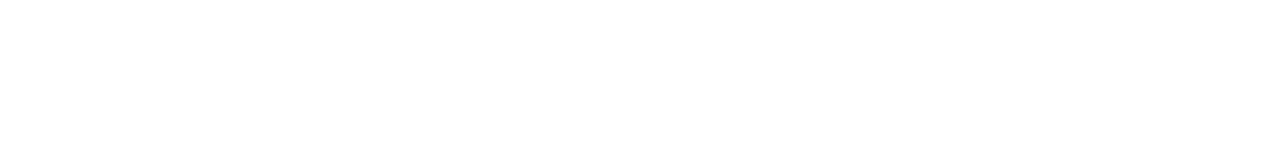
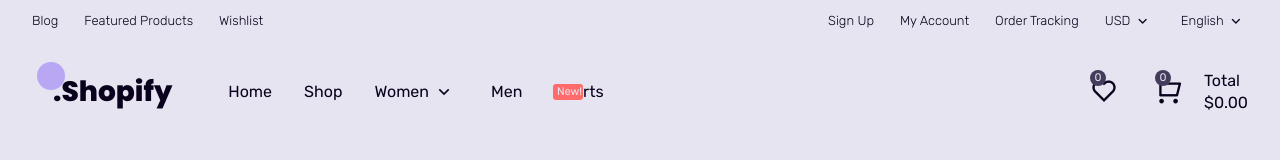
Before and after one commit to E-Emmy/E-commerce-website-2, a plain HTML site: page index.html in a window 1280 px wide. Drawn offline with nearby package versions, Linux system fonts and the light colour scheme.

Commit message:
updated some lines of code

```diff
--- a/index.html
+++ b/index.html
@@ -3,7 +3,141 @@
   <head>
     <meta charset="UTF-8" />
     <meta name="viewport" content="width=device-width, initial-scale=1.0" />
+    <!--~~~~~~FONT ICONS~~~~~~-->
+    <link
+      rel="stylesheet"
+      href=" https://cdnjs.cloudflare.com/ajax/libs/remixicon/4.1.0/remixicon.css"
+    />
+    <!--~~~~~~ CSS~~~~~~-->
+    <link rel="stylesheet" href="/style/style.css" />
+
     <title>SHOPIFY</title>
   </head>
-  <body></body>
+  <body>
+    <div id="page" class="site">
+      <!--~~~~~~HEADER~~~~~~-->
+      <header>
+        <div class="header-top mobile-hide">
+          <div class="container">
+            <div class="wrapper flexitem">
+              <div class="left">
+                <ul class="flexitem main-links">
+                  <li><a href="#">Blog</a></li>
+                  <li><a href="#">Featured Products</a></li>
+                  <li><a href="#">Wishlist</a></li>
+                </ul>
+              </div>
+              <div class="right">
+                <!--~~~~~~NAV LINKS~~~~~~-->
+                <ul class="flexitem main-links">
+                  <li><a href="#">Sign Up</a></li>
+                  <li><a href="#">My Account</a></li>
+                  <li><a href="#">Order Tracking</a></li>
+                  <li>
+                    <a href="#"
+                      >USD
+                      <span class="icon-small">
+                        <i class="ri-arrow-down-s-line"></i></span
+                    ></a>
+                    <ul class="current">
+                      <li><a href="#">USD</a></li>
+                      <li><a href="#">EURO</a></li>
+                      <li><a href="#">GBP</a></li>
+                      <li><a href="#">IDR</a></li>
+                    </ul>
+                  </li>
+                  <li>
+                    <a href="#"
+                      >English
+                      <span class="icon-small"
+                        ><i class="ri-arrow-down-s-line"></i></span
+                    ></a>
+                    <ul class="current">
+                      <li><a href="#">English</a></li>
+                      <li><a href="#">German</a></li>
+                      <li><a href="#">Spanish</a></li>
+                      <li><a href="#">Basha</a></li>
+                    </ul>
+                  </li>
+                </ul>
+              </div>
+            </div>
+          </div>
+        </div>
+
+        <!--Header Top-->
+        <div class="header-nav">
+          <div class="container">
+            <div class="wrapper flexitem">
+              <a href="#" class="trigger desktop-hide"
+                ><span><i class="ri-menu-2-line"></i></span
+              ></a>
+              <div class="left flexitem">
+                <!--LOGO-->
+                <div class="logo">
+                  <a href="/"><span class="circle"></span>.Shopify</a>
+                </div>
+                <nav class="mobile-hide">
+                  <ul class="flexitem second-links">
+                    <li><a href="#">Home</a></li>
+                    <li><a href="#">Shop</a></li>
+                    <li>
+                      <a href="#"
+                        >Women
+                        <div class="icon-small">
+                          <i class="ri-arrow-down-s-line"></i>
+                        </div>
+                      </a>
+                    </li>
+                    <li><a href="#">Men</a></li>
+                    <li>
+                      <a href="#"
+                        >Sports
+                        <div class="fly-item"><span>New!</span></div>
+                      </a>
+                    </li>
+                  </ul>
+                </nav>
+              </div>
+              <div class="right">
+                <ul class="flexitem second-links">
+                  <li class="mobile-hide">
+                    <a href="#">
+                      <div class="icon-large">
+                        <i class="ri-heart-line"></i>
+                      </div>
+
+                      <div class="fly-item">
+                        <span class="item-number">0</span>
+                      </div>
+                    </a>
+                  </li>
+                  <li>
+                    <a href="#" class="iscart">
+                      <!--CART-->
+                      <div class="icon-large">
+                        <i class="ri-shopping-cart-line"></i>
+                        <div class="fly-item">
+                          <span class="item-number">0</span>
+                        </div>
+                      </div>
+                      <div class="icon-text">
+                        <div class="mini-text">Total</div>
+                        <div class="cart-total">$0.00</div>
+                      </div>
+                    </a>
+                  </li>
+                </ul>
+              </div>
+            </div>
+          </div>
+        </div>
+      </header>
+      <main></main>
+      <footer></footer>
+    </div>
+
+    <!--~~~~~~ JS  ~~~~~~-->
+    <script src="js/index.js"></script>
+  </body>
 </html>
--- a/style.css
+++ /dev/null
@@ -1,19 +0,0 @@
-/* BASE */
-
-* {
-  margin: 0;
-  padding: 0;
-  box-sizing: border-box;
-}
-
-html {
-  scroll-behavior: smooth;
-}
-
-a {
-  text-decoration: none;
-}
-
-ul {
-  list-style: none;
-}
--- /dev/null
+++ b/style/style.css
@@ -0,0 +1,336 @@
+/*~~~~~~ GOOGLE FONTS~~~~~~ */
+/*~~~~~~POPPINS~~~~~~ */
+@import url("https://fonts.googleapis.com/css2?family=Poppins:ital,wght@0,400;0,500;0,600;0,700;0,800;1,300&display=swap");
+
+/*~~~~~~RUBIK~~~~~~ */
+@import url("https://fonts.googleapis.com/css2?family=Rubik:ital,wght@0,300..900;1,300..900&display=swap");
+
+/*~~~~~~ROOTS~~~~~~ */
+:root {
+  /*~~~~~~  COLORS ~~~~~~ */
+  --primary-clr: #ff6b6b;
+  --secondary-clr: #794afa;
+  --secondary-dark-clr: #453c5c;
+
+  --white-clr: #fff;
+  --light-bg: rgb(231, 228, 241);
+  --light-text-clr: #7c899a;
+  --border-clr: #d0d4da;
+  --dark-clr: #0a021c;
+
+  /*~~~~~~FONT-SIZE~~~~~~ */
+  --font-small: 13px;
+  --font-smaller: 11px;
+
+  --percent100: 100%;
+  --percent50: 50%;
+
+  /*~~~~~~FONT-WEIGHT~~~~~~ */
+  --fw3: 300;
+  --fw4: 400;
+  --fw5: 500;
+  --fw6: 600;
+  --fw7: 700;
+  --fw8: 800;
+
+  --trans-bg-clr: background-color 0.3s, color 0.3s;
+  --trans-bg-clr: background-color 0.3s;
+  --trans-clr: clr 0.5s;
+}
+
+/*~~~~~~BASE~~~~~~ */
+* {
+  margin: 0;
+  padding: 0;
+}
+
+*,
+::before,
+::after {
+  box-sizing: border-box;
+}
+
+body {
+  font-family: "Rubik", sans-serif;
+  font-size: 1rem;
+  font-weight: var(--fw4);
+  line-height: 1.4;
+  color: var(--dark-clr);
+  background-color: var(--light-bg);
+}
+
+a {
+  text-decoration: none;
+  color: inherit;
+  --webkit-tap-highlight-color: transparent;
+}
+ul {
+  list-style: none;
+}
+img {
+  max-width: var(--percent100);
+  vertical-align: middle;
+}
+strong {
+  font-weight: var(--fw8);
+}
+table {
+  border-collapse: collapse;
+  border-spacing: 0;
+}
+
+input::placeholder {
+  font: inherit;
+}
+
+h1,
+h2,
+h3,
+h4 {
+  font-family: "Poppins", sans-serif;
+}
+h1 {
+  font-size: calc(1.3em + 1vw);
+  font-weight: var(--fw8);
+  line-height: 1;
+}
+h2 {
+  font-size: 2.5em;
+}
+h3 {
+  font-size: 1.2em;
+  font-weight: var(--fw7);
+}
+h4 {
+  font-size: 1em;
+  font-weight: var(--fw6);
+}
+
+/*------------------
+*REUSABLE VARIABLES
+*-----------------*/
+
+.container {
+  max-width: 1280px;
+  margin: 0 auto;
+  padding: 0 0.938em;
+}
+.column {
+  margin-left: -0.938em;
+  margin-right: -0.938em;
+}
+.column .row {
+  padding: 0 0.938em;
+}
+
+.flexwrap {
+  display: flex;
+  flex-wrap: wrap;
+}
+.flexcenter {
+  display: flex;
+  align-items: center;
+  justify-content: center;
+}
+
+.flexitem {
+  display: flex;
+  align-items: center;
+}
+
+.flexcol {
+  display: flex;
+  flex-direction: column;
+  gap: 1em;
+}
+
+.main-links a:hover {
+  color: var(--secondary-clr);
+}
+
+.second-links a:hover {
+  color: var(--light-text-clr);
+}
+
+.icon-small,
+.icon-large {
+  display: flex;
+  align-items: center;
+  padding: 0 0.25em;
+  font-weight: normal;
+}
+
+.icon-small {
+  font-size: 1.25em;
+  margin: auto;
+}
+
+.icon-large {
+  font-size: 1.75em;
+  padding: 0 0.75em 0 0;
+}
+
+.mobile-hide {
+  display: none;
+}
+
+/*~~~~~~HEADER~~~~~~ */
+
+header li > a {
+  display: flex;
+  position: inherit;
+  line-height: inherit;
+  transform: var(--trans-clr);
+}
+
+/*~~~~~~HEADER TOP~~~~~~ */
+.header-top .wrapper {
+  font-size: var(--font-small);
+  font-weight: var(--fw3);
+  justify-content: space-between;
+  line-height: 42px;
+}
+
+.header-top .wrapper ul {
+  gap: 2em;
+}
+
+.header-top li {
+  position: relative;
+}
+
+.header-top ul ul {
+  position: absolute;
+  left: -1em;
+  line-height: 2em;
+  background: var(--light-bg);
+  border: 1px solid var(--border-clr);
+  z-index: 1;
+  display: none;
+}
+
+.header-top .right ul ul li a {
+  padding: 0.25em 1em;
+}
+
+.header-top .right ul ul li.current a {
+  background: var(--border-clr);
+}
+
+.header-top li:hover ul {
+  display: block;
+}
+
+.header-nav nav > ul {
+  line-height: 6.25rem;
+  gap: 2em;
+}
+
+/*~~~~~~HEADER NAV~~~~~~ */
+.header-nav {
+  padding: 0.5em 0;
+  margin-bottom: 1.5em;
+  border-bottom: 1px solid var(--border-clr);
+}
+
+.trigger {
+  font-size: 1.5em;
+  display: flex;
+  padding: 0.25em;
+  margin-right: 0.5em;
+}
+
+/*~~~~~~LOGO~~~~~~ */
+.logo a {
+  font-family: "Poppins";
+  font-size: 1.75em;
+  position: relative;
+  font-weight: var(--fw8);
+  display: flex;
+  padding-left: 0.75em;
+  margin-right: 2em;
+}
+
+.circle {
+  position: absolute;
+  height: 2.375rem;
+  width: 2.375rem;
+  top: -15px;
+  left: 0;
+  border-radius: var(--percent50);
+  background: var(--light-bg);
+  z-index: -1;
+}
+
+.circle::before {
+  content: "";
+  position: absolute;
+  height: 1.75rem;
+  width: 1.75rem;
+  background: var(--secondary-clr);
+  border-radius: var(--percent50);
+  bottom: 5px;
+  right: 5px;
+  opacity: 0.4;
+}
+
+.fly-item {
+  position: absolute;
+  height: 16px;
+  font-size: var(--font-smaller);
+  padding: 3px;
+  text-align: center;
+  line-height: 10px;
+  color: var(--light-bg);
+}
+
+nav .fly-item {
+  margin-top: -20px;
+  width: 30px;
+  top: 13%;
+  right: 697px;
+  border-radius: 3px;
+  padding-right: 0px;
+  background: var(--primary-clr);
+}
+
+.header-nav .right {
+  position: relative;
+  margin-left: auto;
+}
+
+.header-nav .right .icon-large {
+  position: relative;
+}
+
+.header-nav .right .fly-item {
+  top: 0;
+  width: 1rem;
+  background: var(--secondary-dark-clr);
+  border-radius: var(--percent50);
+}
+
+/*~~~~~~RESPONSIVE~~~~~~ */
+
+@media screen and (min-width: 992px) {
+  .container {
+    padding: 0 2em;
+  }
+  .desktop-hide {
+    display: none;
+  }
+  .mobile-hide {
+    display: block;
+  }
+  .logo a {
+    margin-right: 2em;
+  }
+  .header-nav {
+    padding: 0;
+    margin: 0;
+    border-bottom: 0;
+  }
+  .header-nav .right li > a {
+    margin-left: 1em;
+  }
+}
```
Also changed, not shown: style/media-querries.css (added).
